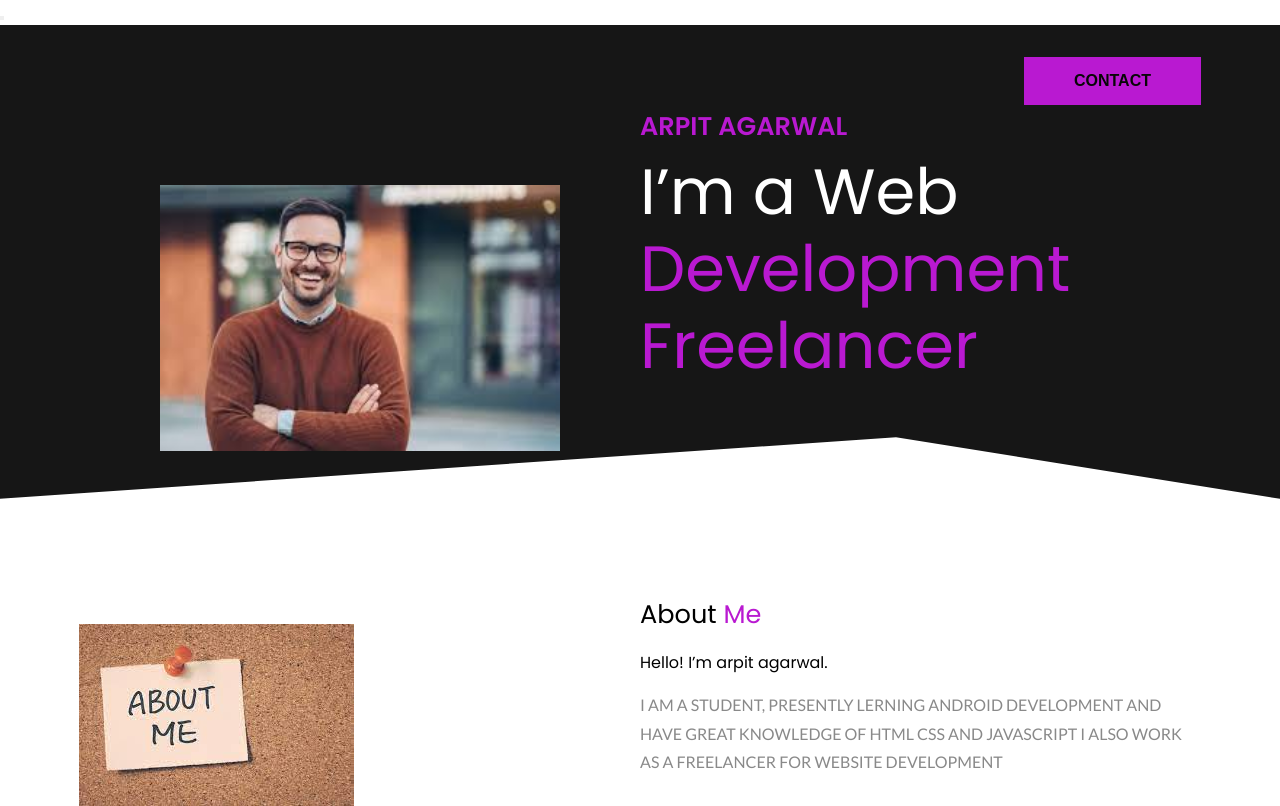
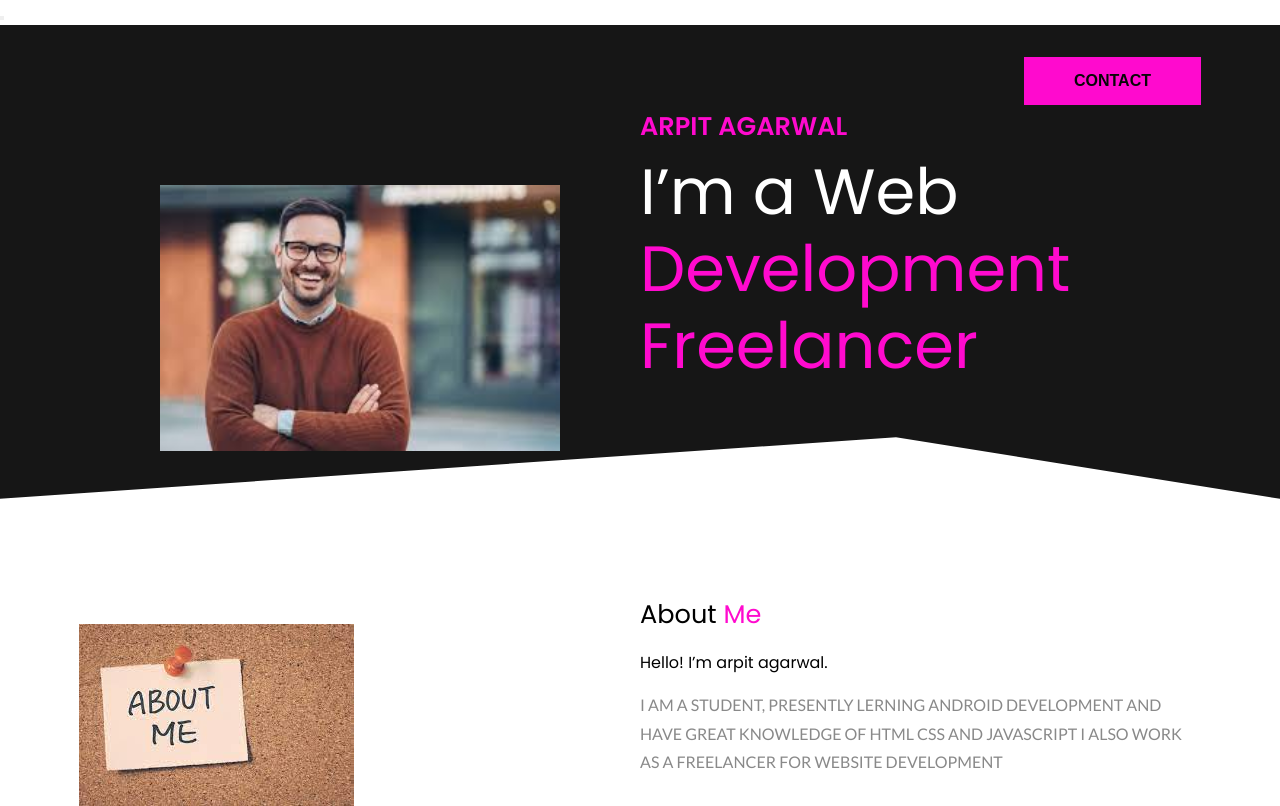
Before and after one commit to arpit401/portfo-io, a plain HTML site: page index.html in a window 1280 px wide. Shown: the top 806 px of the page. Drawn offline with nearby package versions, Linux system fonts and the light colour scheme.

Commit message:
Update style.css

```diff
--- a/css/style.css
+++ b/css/style.css
@@ -1,6 +1,6 @@
 @import 'utilities.css';
 :root{
-    --primary:#b919d1;
+    --primary:#ff0ace;
     --dark:#161616;
     --pure:#FFFFFF;
     --ternary:#898989;
```
